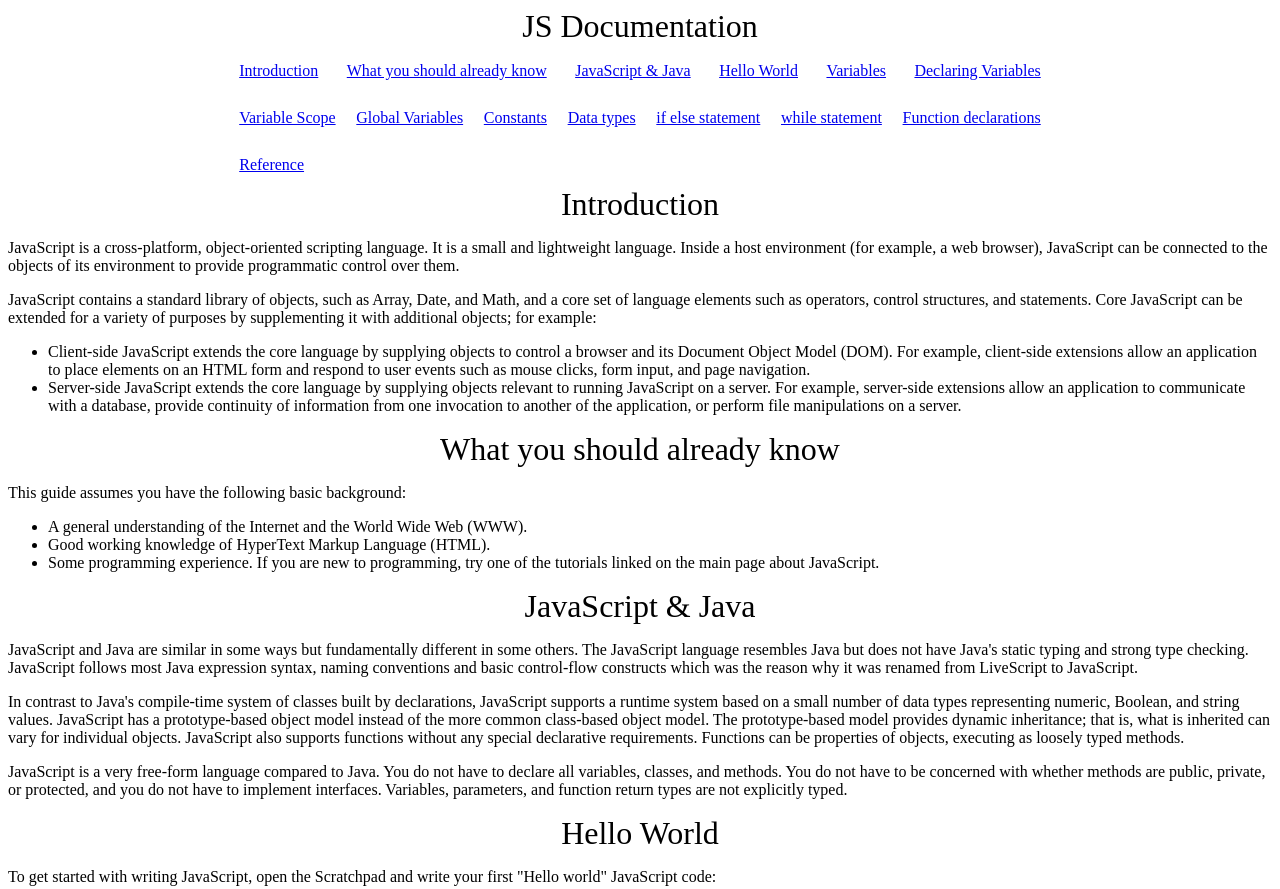
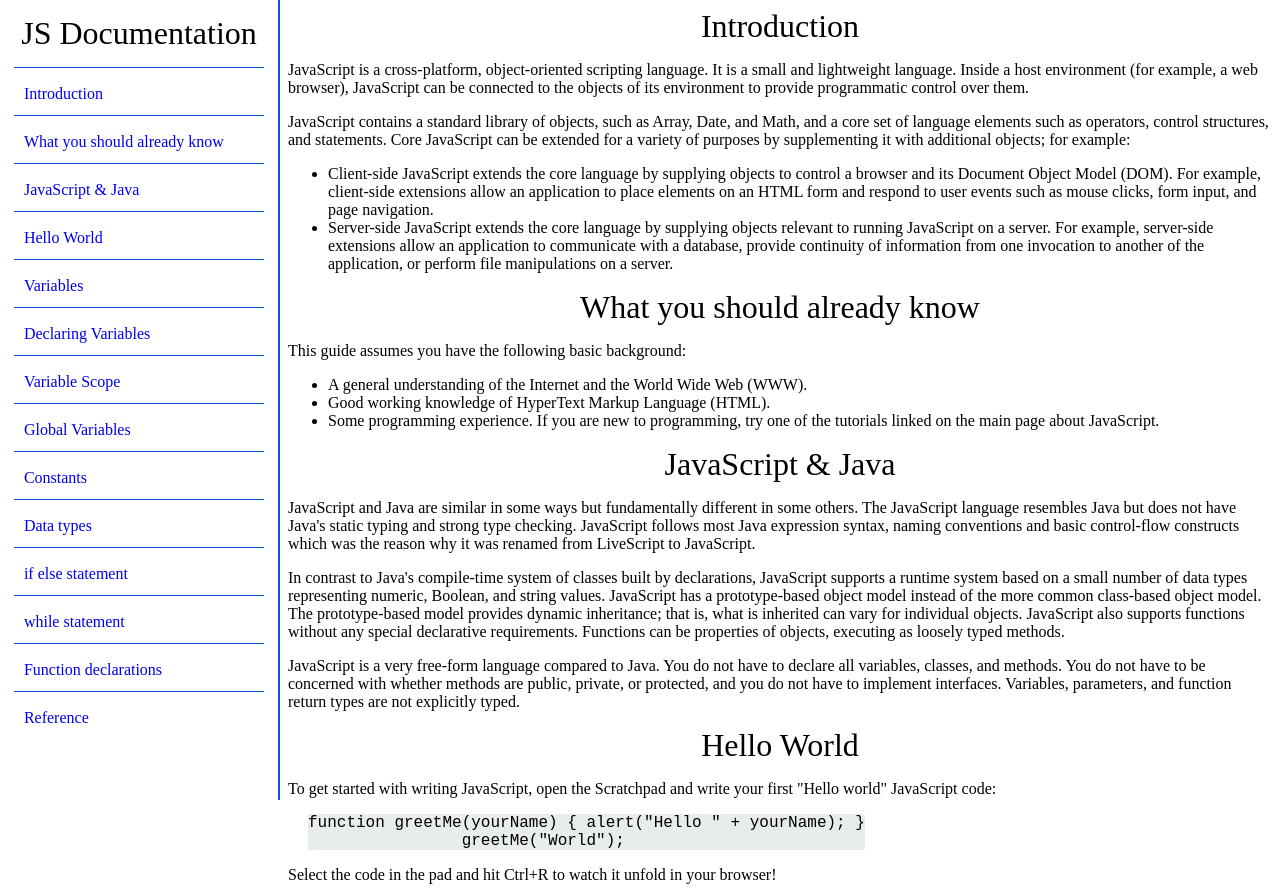
Before and after one commit to drichcodes/cc-tech-doc, a plain HTML site: page index.html in a window 1280 px wide. Shown: the top 889 px of the page. Drawn offline with Linux system fonts and the light colour scheme.

Commit message:
Added media query and fixed navbar styling

```diff
--- a/css/main.css
+++ b/css/main.css
@@ -1,3 +1,7 @@
+:root {
+    --clr-code: #e8ecea;
+    --clr-nav-border: #0957d6;
+}
 * {
     box-sizing: border-box;
     font-size: 16px;
@@ -8,11 +12,15 @@ header {
     text-align: center;
 }
 
+#navbar {
+    overflow-y: scroll;
+}
+
 #navbar ul {
     display: flex;
     flex-wrap: wrap;
     justify-content: space-between;
-    max-width: 65%;
+    max-width: 90%;
     padding: 0;
     margin: auto;
 }
@@ -22,3 +30,41 @@ header {
     font-size: 1.5rem;
     padding: 10px;
 }
+
+#navbar .nav-link {
+    text-decoration: none;
+}
+
+.code-indent {
+    background-color: var(--clr-code);
+    display: inline-block;
+    margin-left: 20px;
+}
+
+@media (min-width: 1200px) {
+    #navbar {
+        position: fixed;
+        top: 0;
+        left: 0;
+        width: 280px;
+        height: 100%;
+        border-right: 2px solid var(--clr-nav-border);
+    }
+
+    #navbar ul {
+        flex-wrap: nowrap;
+        flex-direction: column;
+    }
+
+    #navbar ul li {
+        border-top: 1px solid var(--clr-nav-border);
+    }
+
+    #navbar header {
+        margin: 15px 0 15px 0;
+    }
+
+    #main-doc {
+        margin-left: 280px;
+    }
+}
```
